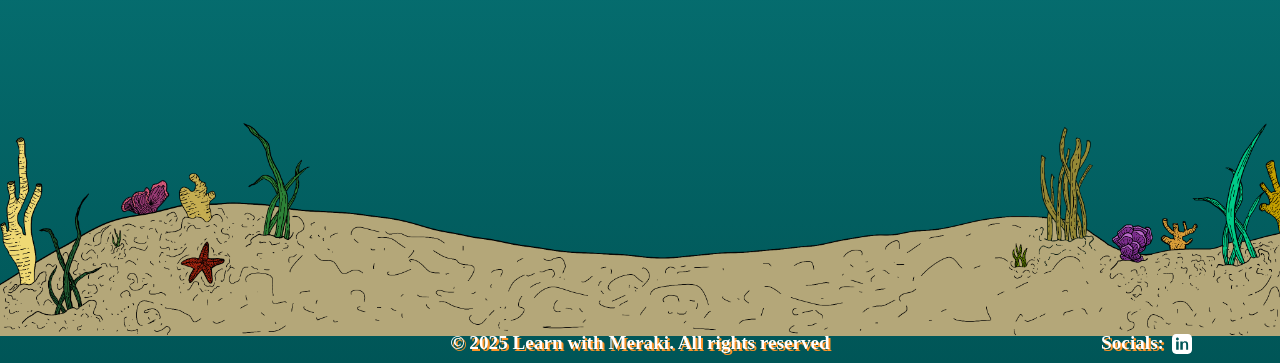
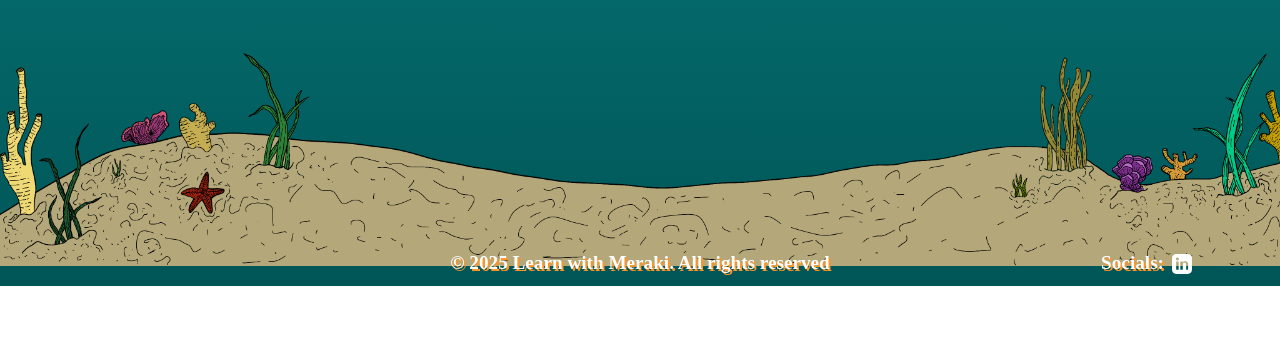
Before and after one commit to Vicyria/meraki, a React (Vite) app: page /about in a window 1280 px wide. Shown: the part 2262-2625 px from the top of the page. After the commit the page ends 2548 px from the top, so only its background shows below. Built offline with nearby package versions, Linux system fonts and the light colour scheme; a web font is replaced by a local one.

Commit message:
final changes

```diff
--- a/src/components/Footer.css
+++ b/src/components/Footer.css
@@ -1,5 +1,5 @@
 .footer-container{
-    height: 40vh;
+    height: 30vh;
     width: 100vw;
     display: flex;
     flex-direction: row;
@@ -11,6 +11,6 @@
     text-shadow: 2px 2px var(--shadow-colour);
     background-image: url("/seabed.png");
     background-size:cover;
-    background-position: 0px -30px;
+    background-position: 0px -100px;
     background-repeat: no-repeat;
 }
--- a/src/pages/About.jsx
+++ b/src/pages/About.jsx
@@ -19,7 +19,7 @@ export default function About() {
                 </div>
                 <div className="flex flex-row">
                     <div>
-                        <p className="text"> <span className = "font-bold">Master's Degree in Teaching French as a Second and Foreign Language | M2 FLES (Français Langue Étrangère et Seconde)</span><span className="italic">(Université Grenoble-Alpes, France)</span></p>
+                        <p className="text"> <strong>Master's Degree in Teaching French as a Second and Foreign Language | M2 FLES (Français Langue Étrangère et Seconde)</strong><span className="italic">(Université Grenoble-Alpes, France)</span></p>
                         <h4 className = "font-bold text-xl">Languages I Speak:</h4>
                         <ul className = "list-disc ml-4 text-l">
                             <li>🇫🇷French (Advanced)</li>
```
